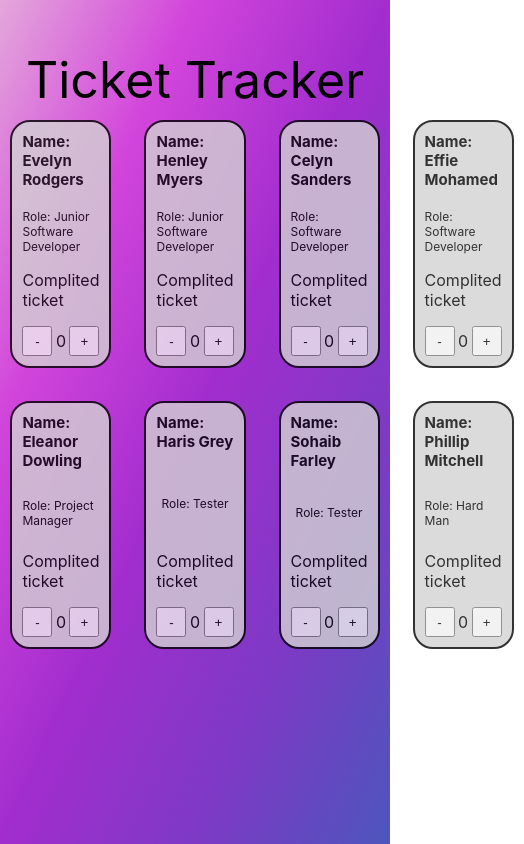
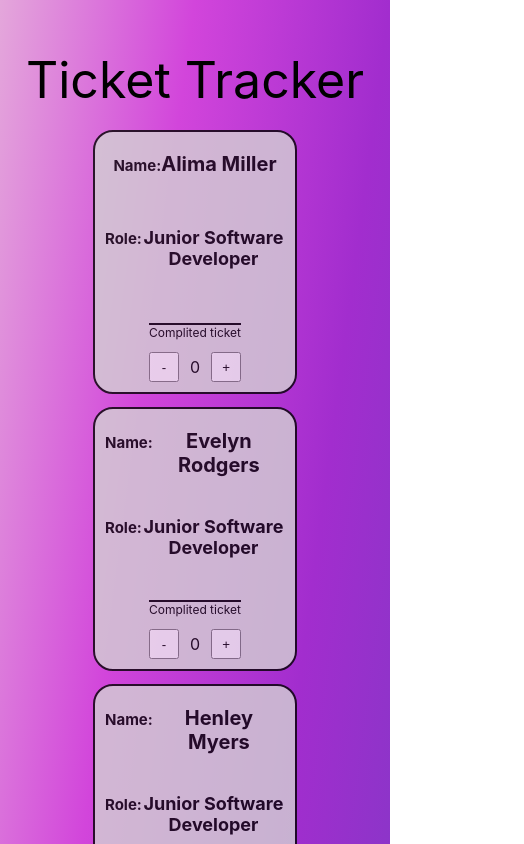
Before and after one commit to michalweclawik/ticker-tracker, a React (Create React App) app: page / in a window 390 px wide. Shown: the top 844 px of the page, 524 px wide, since content can reach past the window. Built offline with nearby package versions, Linux system fonts and the light colour scheme.

Commit message:
Rob suggestion - additional component

```diff
--- a/src/App.jsx
+++ b/src/App.jsx
@@ -1,14 +1,12 @@
-import './App.scss';
-import team from './data/team'
-import EmployeeCard from './employeeCard/EmployeeCard'
+import "./App.scss";
+import team from "./data/team";
+import EmployeeCardContainer from "./employeeCardContainer/EmployeeCardContainer";
 
 function App() {
   return (
-     <div className = "app" >
-        <header className = "app__header"> Ticket Tracker</header>
-        <div className="app__mainBody">
-          <EmployeeCard employeeArray={team}/>
-        </div>
+    <div className="app">
+      <header className="app__header"> Ticket Tracker</header>
+      <EmployeeCardContainer employeeArray={team} />
     </div>
   );
 }
--- a/src/App.scss
+++ b/src/App.scss
@@ -1,6 +1,5 @@
 .app {
   width: 100vw;
-  height: 100vh;
   display: flex;
   align-items: center;
   flex-direction: column;
@@ -8,6 +7,7 @@
 
   &__header {
     padding-top: 50px;
+    padding-bottom: 20px;
     text-align: center;
     font-size: 50px;
   }
--- a/src/counterTracker/CounterTracker.scss
+++ /dev/null
@@ -1,17 +0,0 @@
-.counter {
-    display: flex;
-    flex-direction: row;
-    justify-content: space-between;
-
-    .counterNumber {
-        display: flex;
-        align-items: center;
-        justify-content: center;
-    }
-}
-
-.counterButtonMinus,
-.counterButtonPlus {
-    width: 30px;
-    height: 30px;
-}
--- a/src/employeeCard/EmployeeCard.jsx
+++ /dev/null
@@ -1,24 +0,0 @@
-import CounterTracker from '../counterTracker/CounterTracker';
-import './EmployeeCard.scss'
-import React from 'react'
-
-const EmployeeCard = (props) => {
-  const emloyeeArray=props.employeeArray
-
-  const employeeCards = emloyeeArray.map(employee => (
-
-    <div className="employeeCard" key ={employee.id}>
-      <div className="employeeName">Name: {employee.name}</div>
-      <div className="employeeRole">Role: {employee.role}</div>
-      <CounterTracker/>
-    </div>))
-
-  return (
-    <div className="employeeCardContainer">
-   {employeeCards}
-
-    </div>
-  )
-}
-
-export default EmployeeCard
--- a/src/employeeCard/EmployeeCard.scss
+++ /dev/null
@@ -1,36 +0,0 @@
-.employeeCardContainer {
-    display: grid;
-    grid-template-columns: repeat(5, 1fr);
-    gap: 13px;
-
-    .employeeCard {
-        margin: 10px;
-        border: 2px solid black;
-        border-radius: 20px;
-        padding: 10px;
-        display: flex;
-        flex-direction: column;
-        justify-content: space-between;
-        align-items: center;
-        background-color: lightgrey;
-        opacity: 0.8;
-
-
-
-        .employeeName {
-            font-size: 15px;
-            font-weight: bold;
-            margin-bottom: 20px;
-            text-align: left;
-        }
-
-        .employeeRole {
-            font-size: 12px;
-            text-align: left;
-        }
-    }
-}
-
-.employeeCard:hover {
-    opacity: 1;
-}
--- /dev/null
+++ b/src/employeeCardContainer/EmployeeCardContainer.jsx
@@ -0,0 +1,13 @@
+import EmployeeCard from "./employeeCard/EmployeeCard";
+import "./EmployeeCardContainer.scss";
+import React from "react";
+
+const EmployeeCardContainer = ({ employeeArray }) => {
+  return (
+    <div className="EmployeeCardContainer">
+      <EmployeeCard employeeArray={employeeArray} />
+    </div>
+  );
+};
+
+export default EmployeeCardContainer;
--- /dev/null
+++ b/src/employeeCardContainer/EmployeeCardContainer.scss
@@ -0,0 +1,34 @@
+.EmployeeCardContainer {
+
+    display: grid;
+    grid-template-columns: repeat(5, 1fr);
+    gap: 13px;
+    margin-bottom: 50px;
+}
+
+@media screen and (max-width: 1085px) {
+    .EmployeeCardContainer {
+        grid-template-columns: repeat(4, 1fr);
+    }
+}
+
+@media screen and (max-width: 925px) {
+    .EmployeeCardContainer {
+        grid-template-columns: repeat(3, 1fr);
+    }
+}
+
+@media screen and (max-width: 675px) {
+    .EmployeeCardContainer {
+        grid-template-columns: repeat(2, 1fr);
+    }
+}
+
+
+
+@media screen and (max-width: 475px) {
+    .EmployeeCardContainer {
+        display: flex;
+        flex-direction: column;
+    }
+}
--- a/src/counterTracker/CounterTracker.jsx
+++ b/src/employeeCardContainer/counterTracker/CounterTracker.jsx
@@ -3,18 +3,17 @@ import { useState } from "react";
 import "./CounterTracker.scss";
 
 const CounterTracker = () => {
-  let [number, setNumber] = useState(0);
+  const [number, setNumber] = useState(0);
 
-  const handleClick = (e) => {
-    if (e.target.value === "+") {
-      setNumber((number = number + 1));
-      console.log(number);
-    } else if (number === 0) {
-      return;
+  const handleClickDecrementation = () => {
+    if (number === 0) {
+      setNumber(0);
     } else {
-      setNumber((number = number - 1));
-      console.log(number);
+      setNumber(number - 1);
     }
+  };
+  const handleClickIncrementation = () => {
+    setNumber(number + 1);
   };
 
   return (
@@ -22,17 +21,15 @@ const CounterTracker = () => {
       <p>Complited ticket</p>
       <div className="counter">
         <button
-          value="-"
-          onClick={(e) => handleClick(e)}
-          className="counterButtonMinus"
+          onClick={() => handleClickDecrementation()}
+          className="counter__buttons"
         >
           -
         </button>
         <div className="counterNumber">{number}</div>
         <button
-          value="+"
-          onClick={(e) => handleClick(e)}
-          className="counterButtonPlus"
+          onClick={() => handleClickIncrementation()}
+          className="counter__buttons"
         >
           +
         </button>
--- /dev/null
+++ b/src/employeeCardContainer/counterTracker/CounterTracker.scss
@@ -0,0 +1,28 @@
+.counterTracker {
+
+    display: flex;
+    flex-direction: column;
+
+
+    p {
+        border-top: 2px solid black;
+        font-size: 12px;
+    }
+
+    .counter {
+        display: flex;
+        flex-direction: row;
+        justify-content: space-between;
+
+        .counterNumber {
+            display: flex;
+            align-items: center;
+            justify-content: center;
+        }
+
+        &__buttons {
+            width: 30px;
+            height: 30px;
+        }
+    }
+}
--- /dev/null
+++ b/src/employeeCardContainer/employeeCard/EmployeeCard.jsx
@@ -0,0 +1,24 @@
+import "./EmployeeCard.scss";
+import CounterTracker from "../counterTracker/CounterTracker";
+import React from "react";
+
+const EmployeeCard = ({ employeeArray }) => {
+  return employeeArray.map(({ name, role }) => {
+    return (
+      <div className="employeeCard">
+        <h2 className="employeeCard__name">
+          <span>Name: </span> {name}
+        </h2>
+        <h3 className="employeeCard__role">
+          <span>Role: </span>
+          {role}
+        </h3>
+        <div className="employeeCard__Counter">
+          <CounterTracker />
+        </div>
+      </div>
+    );
+  });
+};
+
+export default EmployeeCard;
--- /dev/null
+++ b/src/employeeCardContainer/employeeCard/EmployeeCard.scss
@@ -0,0 +1,40 @@
+.employeeCard {
+    width: 180px;
+    height: 240px;
+    border: 2px solid black;
+    border-radius: 20px;
+    padding: 10px;
+    display: flex;
+    flex-direction: column;
+    justify-content: space-between;
+    align-items: center;
+    background-color: lightgrey;
+    opacity: 0.8;
+
+    &:hover {
+        opacity: 1;
+    }
+
+    &__name,
+    &__role {
+        margin-top: 10px;
+        display: flex;
+        align-items: baseline;
+        text-align: center;
+    }
+
+    &__name {
+        font-size: 20px;
+    }
+
+    &__role {
+        font-size: 18px;
+    }
+
+
+
+    span {
+        font-size: 15px;
+        text-align: left;
+    }
+}
```
